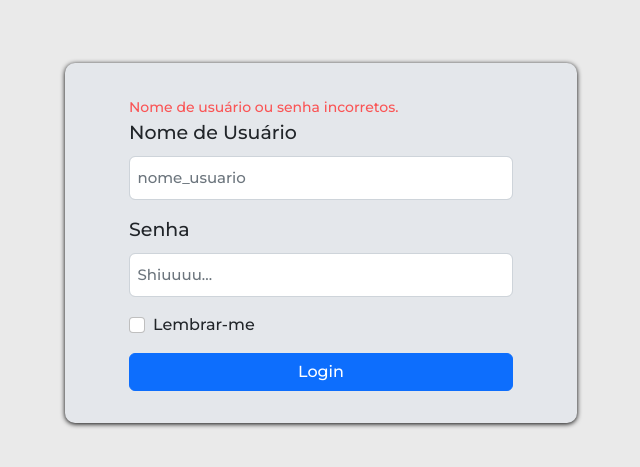
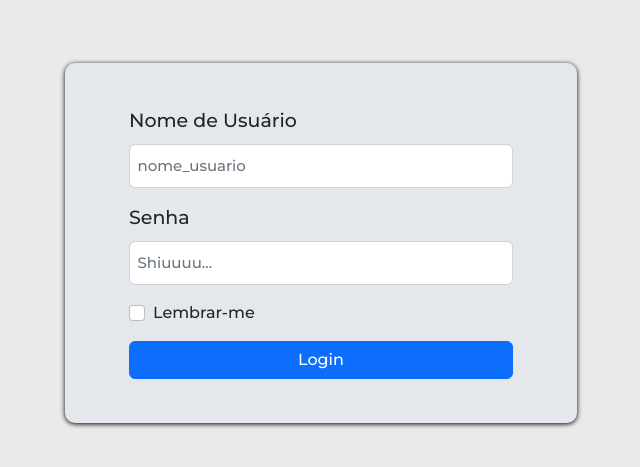
Before and after one commit to YagoFogaca/CE-FRONT, a React (Vite) app in the folder client/: page / in a window 1280 px wide. Shown: the part 157-624 px from the top of the page, without its empty margins (319-959 px from the left). Built offline with nearby package versions, Linux system fonts and the light colour scheme.

Commit message:
feat: validação do dados de login

```diff
--- a/client/src/pages/login/index.login.tsx
+++ b/client/src/pages/login/index.login.tsx
@@ -3,10 +3,13 @@ import Form from 'react-bootstrap/Form';
 import Button from 'react-bootstrap/Button';
 import { useNavigate } from 'react-router-dom';
 import { api } from '../../utils/api/api';
+import { useState } from 'react';
 
 export function LoginPage() {
+  const [errorLogin, SetErrorLogin] = useState(false);
   const navigate = useNavigate();
   const login = async (event: React.FormEvent<HTMLFormElement>) => {
+    try {
       event.preventDefault();
       const user = {
         nome_usuario: event.currentTarget.nome_usuario.value,
@@ -14,16 +17,27 @@ export function LoginPage() {
       };
       const loginUser = await api.login(user);
       localStorage.setItem('id_user', loginUser.user.id);
+      localStorage.setItem('role', loginUser.user.role);
+      localStorage.setItem('token', loginUser.token);
       navigate('/homepage');
+    } catch (error) {
+      SetErrorLogin(true);
+      console.log(error);
+    }
   };
 
   return (
     <C.SectionFormLoginS>
       <C.DivSectionForm>
         <Form className="form-login" onSubmit={login}>
+          {errorLogin ? (
             <Form.Text className="text-muted">
               Nome de usuário ou senha incorretos.
             </Form.Text>
+          ) : (
+            <></>
+          )}
+
           <Form.Group className="mb-3" controlId="nome_usuario">
             <Form.Label>Nome de Usuário</Form.Label>
             <Form.Control type="text" placeholder="nome_usuario" />
--- a/client/src/utils/api/api.ts
+++ b/client/src/utils/api/api.ts
@@ -10,14 +10,7 @@ axios.defaults.headers.post['Content-Type'] = 'application/json';
 
 export const api = {
   login: async (user: ILogin) => {
-    try {
-      const res = (await axios.post('/auth/login', user)).data;
-      localStorage.setItem('token', res.token);
-      localStorage.setItem('role', res.user.role);
-      return res;
-    } catch (error) {
-      console.log(error);
-    }
+    return (await axios.post('/auth/login', user)).data;
   },
 
   createSupply: async (supply: ICreateSupplies) => {
```
Lines whose indentation alone changed are shown as unchanged.
